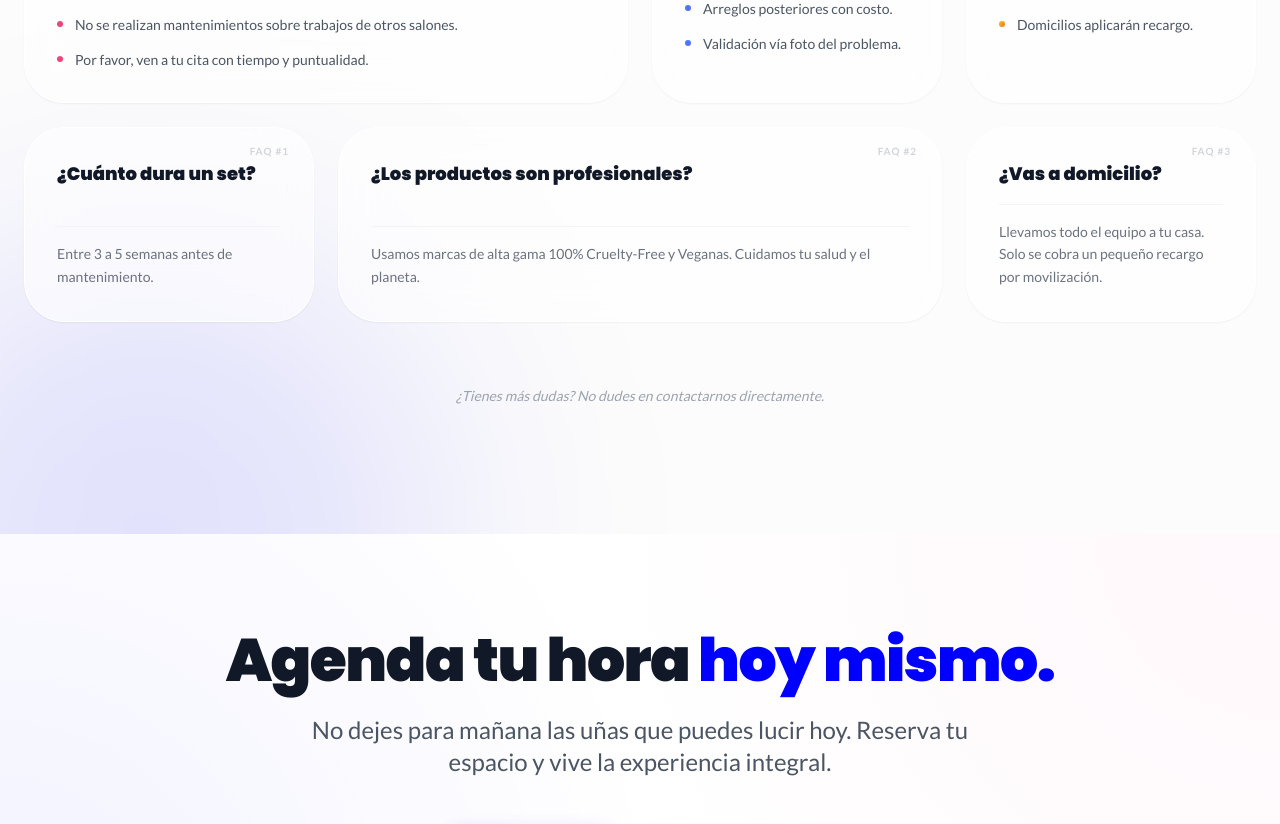
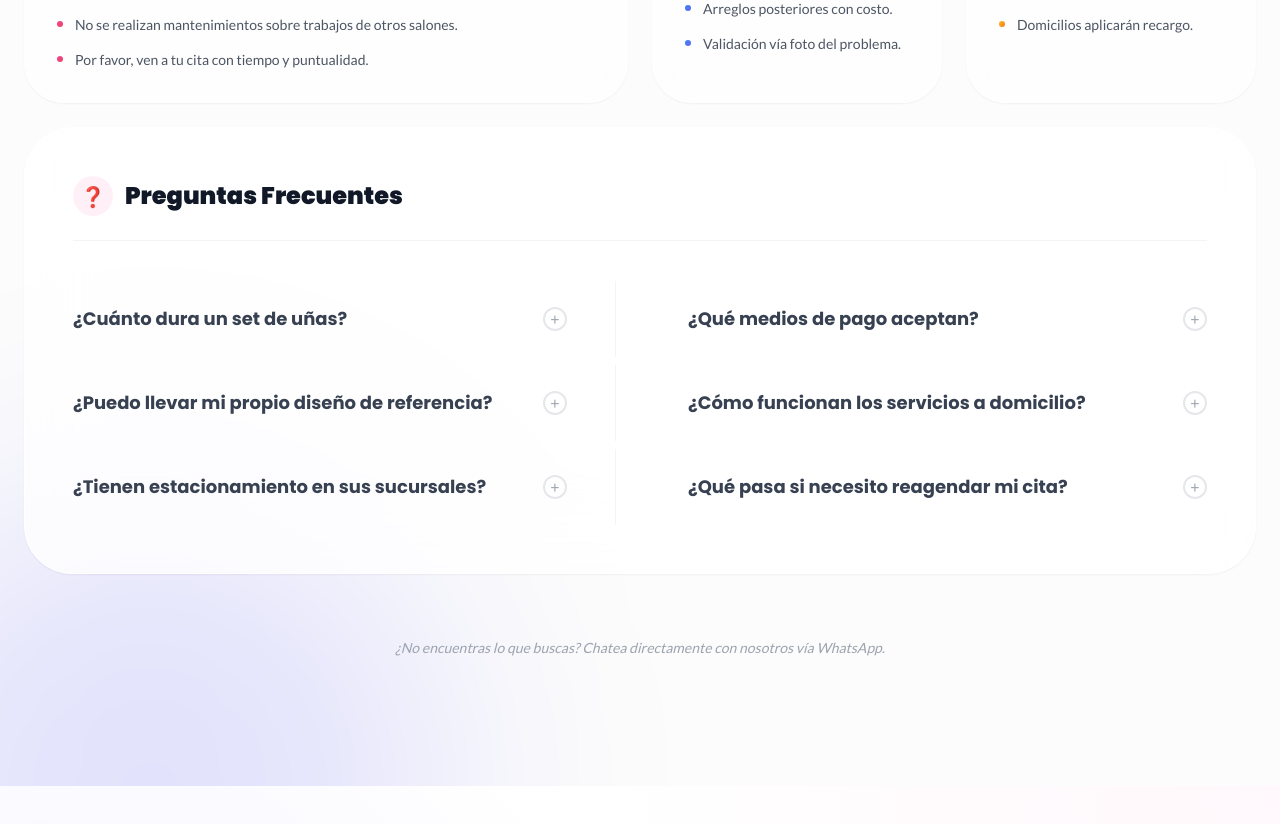
Before and after one commit to CaBsCrypto/gm_nailartist, a Next.js app: page / in a window 1280 px wide. Shown: the part 6872-7696 px from the top of the page. Built offline with nearby package versions, Linux system fonts and the light colour scheme.

Commit message:
feat: add FAQ Accordion system and more questions

```diff
--- a/components/FAQ.tsx
+++ b/components/FAQ.tsx
@@ -1,5 +1,6 @@
 'use client';
 
+import { useState } from 'react';
 import FadeIn from './FadeIn';
 
 const POLICIES = [
@@ -47,26 +48,37 @@ const POLICIES = [
 
 const FAQS = [
     {
-        question: '¿Cuánto dura un set?',
-        answer: 'Entre 3 a 5 semanas antes de mantenimiento.',
-        span: 'md:col-span-1',
+        question: '¿Cuánto dura un set de uñas?',
+        answer: 'Dependiendo del servicio, entre 1.5 a 2.5 horas. Con los cuidados adecuados, un set puede durar entre 3 a 5 semanas antes de necesitar mantenimiento.',
     },
     {
-        question: '¿Los productos son profesionales?',
-        answer: 'Usamos marcas de alta gama 100% Cruelty-Free y Veganas. Cuidamos tu salud y el planeta.',
-        span: 'md:col-span-2',
+        question: '¿Qué medios de pago aceptan?',
+        answer: 'Aceptamos efectivo, transferencias bancarias y todas las tarjetas de crédito/débito a través de Webpay o Transbank.',
     },
     {
-        question: '¿Vas a domicilio?',
-        answer: 'Llevamos todo el equipo a tu casa. Solo se cobra un pequeño recargo por movilización.',
-        span: 'md:col-span-1',
+        question: '¿Puedo llevar mi propio diseño de referencia?',
+        answer: '¡Por supuesto! Nos encanta la creatividad. Puedes enviarnos la foto por WhatsApp antes de tu cita para confirmar materiales y tiempo.',
     },
+    {
+        question: '¿Cómo funcionan los servicios a domicilio?',
+        answer: 'Llevamos todo el equipo necesario a la comodidad de tu hogar. El costo del servicio incluye un recargo por movilización dependiendo de tu comuna.',
+    },
+    {
+        question: '¿Tienen estacionamiento en sus sucursales?',
+        answer: 'Sí, tanto en la sede de Providencia como en Las Condes contamos con espacios de estacionamiento para nuestras clientas o zonas seguras muy cercanas.',
+    },
+    {
+        question: '¿Qué pasa si necesito reagendar mi cita?',
+        answer: 'Puedes reagendar sin costo avisando con al menos 24 horas de anticipación. Si avisas el mismo día, se pierde el abono de reserva.',
+    }
 ];
 
 export default function FAQ() {
+    const [activeIndex, setActiveIndex] = useState<number | null>(null);
+
     return (
         <section id="faq" className="py-24 pb-32 bg-brand-light/30 relative overflow-hidden">
-            {/* Background Accents (Glassy Blurs) */}
+            {/* Background Accents */}
             <div className="absolute top-0 right-0 w-[600px] h-[600px] bg-brand-pink/10 rounded-full blur-[120px] pointer-events-none -translate-y-1/2 translate-x-1/4" />
             <div className="absolute bottom-0 left-0 w-[600px] h-[600px] bg-brand-blue/10 rounded-full blur-[120px] pointer-events-none translate-y-1/2 -translate-x-1/4" />
 
@@ -76,20 +88,18 @@ export default function FAQ() {
                         Centro de Información
                     </span>
                     <h2 className="text-4xl md:text-5xl font-heading font-black text-gray-900 mb-6">
-                        Todo lo que <span className="text-brand-pink">necesitas saber</span>
+                        Todo lo que <span className="text-brand-pink">debes saber</span>
                     </h2>
                     <p className="text-lg text-gray-500 font-body max-w-2xl mx-auto">
-                        Claridad y confianza antes de tu primera cita.
+                        Claridad y confianza absoluta antes de tu próxima experiencia GM.
                     </p>
                 </FadeIn>
 
-                {/* Bento Grid Layout */}
-                <div className="grid grid-cols-1 md:grid-cols-4 gap-4 md:gap-6">
-                    {/* Top Row: Policies */}
+                <div className="grid grid-cols-1 md:grid-cols-4 gap-6">
+                    {/* Top Row: Policies Bento */}
                     {POLICIES.map((policy, i) => (
                         <FadeIn key={`policy-${i}`} delay={i * 100} className={`${policy.span} h-full`}>
                             <div className="group h-full bg-white/60 backdrop-blur-xl rounded-[2.5rem] border border-white p-8 shadow-sm hover:shadow-2xl hover:shadow-brand-pink/10 transition-all duration-700 relative overflow-hidden flex flex-col">
-                                {/* Subtle Hover Glow */}
                                 <div className={`absolute top-0 right-0 w-32 h-32 bg-gradient-to-br ${policy.gradient} opacity-0 group-hover:opacity-10 blur-3xl transition-opacity duration-700`} />
 
                                 <div className="flex items-center gap-4 mb-6">
@@ -113,30 +123,44 @@ export default function FAQ() {
                         </FadeIn>
                     ))}
 
-                    {/* Bottom Row: FAQs Integrated into Bento */}
-                    {FAQS.map((faq, i) => (
-                        <FadeIn key={`faq-${i}`} delay={(POLICIES.length + i) * 100} className={`${faq.span} h-full`}>
-                            <div className="group h-full bg-white/60 backdrop-blur-xl border border-white rounded-[2.5rem] p-8 shadow-sm hover:shadow-2xl transition-all duration-700 relative overflow-hidden flex flex-col">
-                                <span className="absolute top-4 right-6 text-[10px] font-black text-gray-300 uppercase tracking-widest group-hover:text-brand-pink/40 transition-colors">
-                                    FAQ #{i + 1}
-                                </span>
+                    {/* Bottom Row: FAQ Accordion Bento Hub */}
+                    <FadeIn delay={400} className="md:col-span-4">
+                        <div className="bg-white/80 backdrop-blur-2xl rounded-[3rem] border border-white p-6 md:p-12 shadow-sm relative overflow-hidden">
+                            <div className="flex items-center gap-3 mb-10 pb-6 border-b border-gray-100">
+                                <span className="w-10 h-10 rounded-full bg-brand-pink/10 text-brand-pink flex items-center justify-center text-xl">❓</span>
+                                <h3 className="text-2xl font-heading font-black text-gray-900">Preguntas Frecuentes</h3>
+                            </div>
 
-                                <h4 className="text-lg font-heading font-black text-gray-900 mb-4 group-hover:text-brand-pink transition-colors">
-                                    {faq.question}
-                                </h4>
-
-                                <p className="text-gray-500 font-body text-sm leading-relaxed mt-auto border-t border-gray-100 pt-4">
-                                    {faq.answer}
-                                </p>
+                            <div className="grid md:grid-cols-2 gap-x-12 gap-y-2">
+                                {FAQS.map((faq, index) => (
+                                    <div key={index} className="border-b border-gray-100 last:border-0 md:border-b-0 md:[&:nth-child(odd)]:border-r md:[&:nth-child(odd)]:pr-12 md:[&:nth-child(even)]:pl-6">
+                                        <button
+                                            onClick={() => setActiveIndex(activeIndex === index ? null : index)}
+                                            className="w-full py-6 flex items-center justify-between text-left group"
+                                        >
+                                            <span className={`text-base md:text-lg font-heading font-bold transition-colors ${activeIndex === index ? 'text-brand-pink' : 'text-gray-700 group-hover:text-brand-pink'}`}>
+                                                {faq.question}
+                                            </span>
+                                            <span className={`flex-shrink-0 ml-4 w-6 h-6 rounded-full border-2 flex items-center justify-center transition-all ${activeIndex === index ? 'bg-brand-pink border-brand-pink text-white rotate-45' : 'border-gray-200 text-gray-400 group-hover:border-brand-pink group-hover:text-brand-pink'}`}>
+                                                +
+                                            </span>
+                                        </button>
+                                        <div className={`overflow-hidden transition-all duration-500 ease-in-out ${activeIndex === index ? 'max-h-40 opacity-100 pb-6' : 'max-h-0 opacity-0'}`}>
+                                            <p className="text-gray-500 font-body text-sm md:text-base leading-relaxed">
+                                                {faq.answer}
+                                            </p>
+                                        </div>
+                                    </div>
+                                ))}
                             </div>
-                        </FadeIn>
-                    ))}
+                        </div>
+                    </FadeIn>
                 </div>
 
                 {/* Footer Hint */}
                 <FadeIn delay={800} className="mt-16 text-center">
                     <p className="text-sm font-body text-gray-400 italic">
-                        ¿Tienes más dudas? No dudes en contactarnos directamente.
+                        ¿No encuentras lo que buscas? Chatea directamente con nosotros vía WhatsApp.
                     </p>
                 </FadeIn>
             </div>
```
